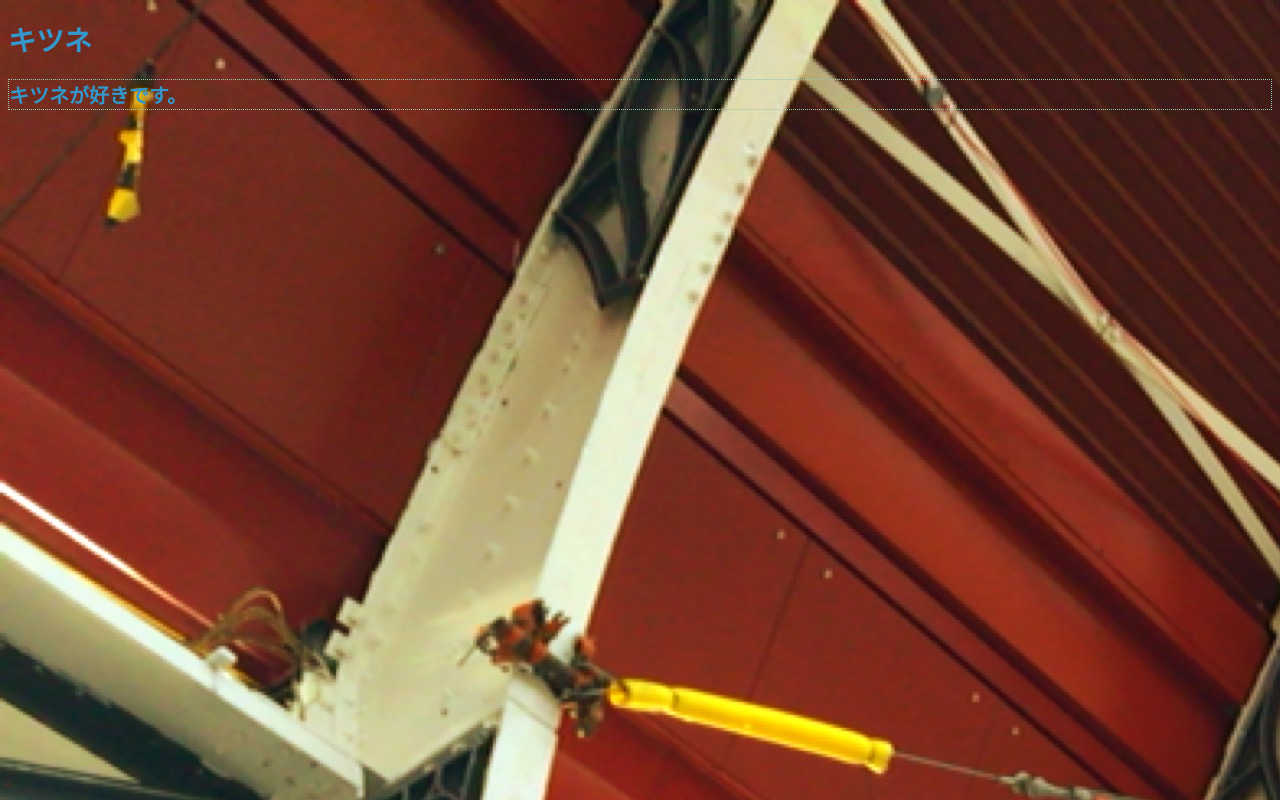
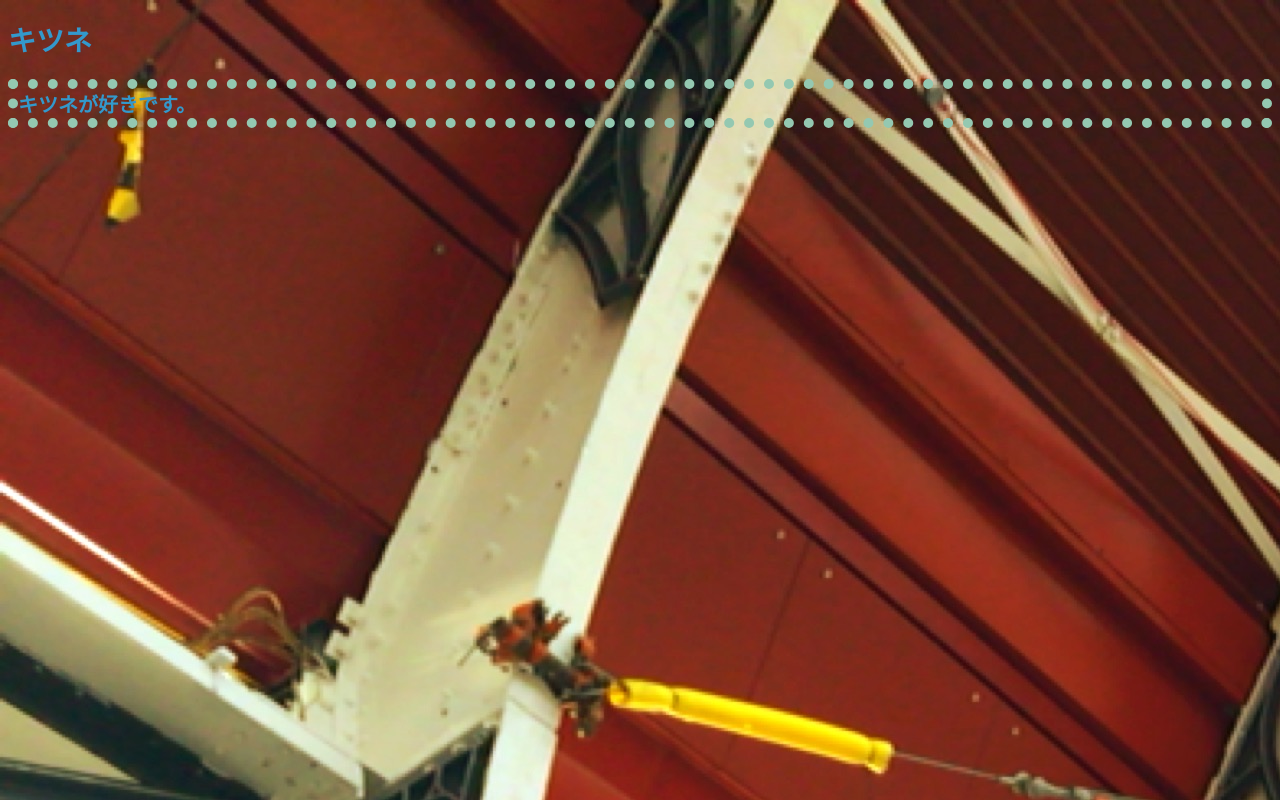
Before and after one commit to Nuyj/web1-4, a plain HTML site: page index.html in a window 1280 px wide. Drawn offline with Linux system fonts and the light colour scheme; files whose address does not match are found by name.

Commit message:
Update default.css

```diff
--- a/css/default.css
+++ b/css/default.css
@@ -16,7 +16,7 @@ p{
    font-size:1.25em;
    color: #3399cc;
    font-weight:bold;
-   border:#94c8b1 1px dotted; /*境界線*/
+   border:#94c8b1 10px dotted; /*境界線*/
 }
 
 
```
